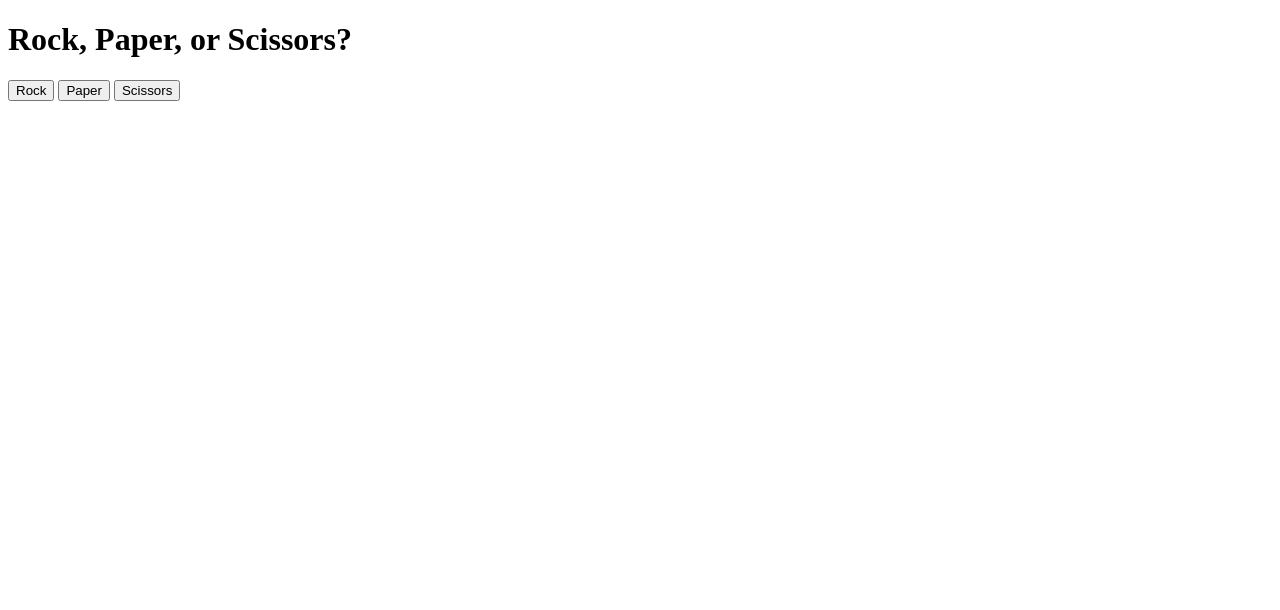
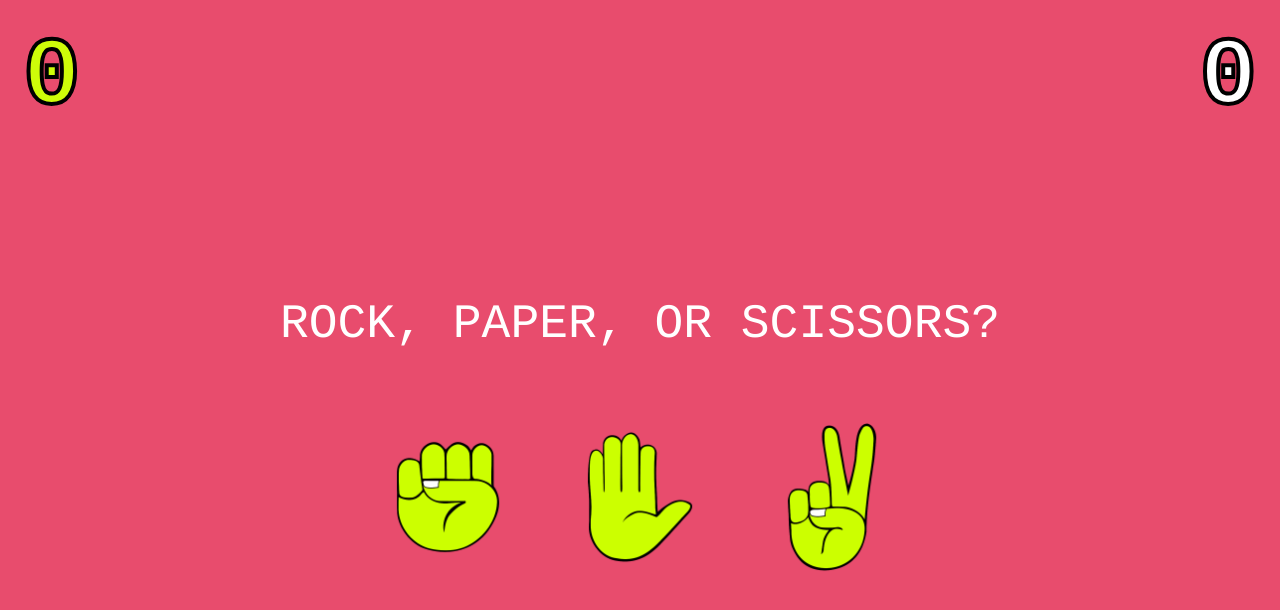
Before and after one commit to paola4/rockpaperscissors, a plain HTML site: page index.html in a window 1280 px wide. Drawn offline with Linux system fonts and the light colour scheme.

Commit message:
Update styles

```diff
--- a/index.html
+++ b/index.html
@@ -5,14 +5,33 @@
     <meta name="viewport" content="width=device-width, initial-scale=1.0" />
     <title>Rock Paper Scissors</title>
     <script src="play.js" defer></script>
+    <link rel="stylesheet" href="styles.css" />
   </head>
   <body>
-    <h1>Rock, Paper, or Scissors?</h1>
-    <div id="moves">
-      <button id="rock">Rock</button>
-      <button id="paper">Paper</button>
-      <button id="scissors">Scissors</button>
+    <div class="game-wrapper">
+      <div class="score player">
+        <div id="player_score">0</div>
+      </div>
+
+      <div class="score computer">
+        <div id="player_score">0</div>
+      </div>
+
+      <div class="gameboard">
+        <h1>Rock, Paper, or Scissors?</h1>
+        <div id="moves">
+          <button id="rock">
+            <img src="assets/rock_green.png" alt="Rock" />
+          </button>
+          <button id="paper">
+            <img src="assets/paper_green.png" alt="Paper" />
+          </button>
+          <button id="scissors">
+            <img src="assets/scissors_green.png" alt="Scissors" />
+          </button>
+        </div>
+        <div id="result"></div>
+      </div>
     </div>
-    <div id="result"></div>
   </body>
 </html>
--- /dev/null
+++ b/styles.css
@@ -0,0 +1,82 @@
+html,
+body {
+  height: 100%;
+}
+body {
+  background: #e84c6d;
+  color: #fff;
+  font-family: Courier;
+  box-sizing: border-box;
+  padding: 15px;
+}
+
+.game-wrapper {
+  display: grid;
+  grid-template-columns: min-content auto min-content;
+  height: 100%;
+}
+
+.score {
+  -webkit-text-stroke-width: 4px;
+  -webkit-text-stroke-color: #000;
+  font-family: Courier;
+  font-size: 6em;
+  font-style: normal;
+  font-weight: 900;
+  line-height: normal;
+}
+
+.player {
+  grid-column: 1/2;
+  color: #cefc09;
+  text-align: left;
+}
+.computer {
+  grid-column: -2/-1;
+  color: #fff;
+  text-align: right;
+}
+.gameboard {
+  grid-column: 2/-2;
+  grid-row: 1/-1;
+  display: flex;
+  flex-wrap: wrap;
+  flex-direction: column;
+  justify-content: center;
+  align-items: center;
+  align-self: stretch;
+  height: 100%;
+
+  h1 {
+    display: flex;
+    height: 116px;
+    flex-direction: column;
+    justify-content: center;
+    text-align: center;
+
+    color: #fff;
+    text-align: center;
+    font-family: Courier;
+    font-size: 48px;
+    font-style: normal;
+    font-weight: 400;
+    line-height: normal;
+    text-transform: uppercase;
+  }
+
+  #moves {
+    display: flex;
+    justify-content: center;
+    align-items: center;
+    gap: 1em;
+
+    button {
+      background-color: transparent;
+      border: 0;
+      img {
+        width: 164px;
+        height: 164px;
+      }
+    }
+  }
+}
```
Also changed, not shown: assets/paper_green.png (added), assets/paper_white.png (added), assets/rock_green.png (added), assets/rock_white.png (added), assets/scissors_green.png (added), assets/scissors_white.png (added).
